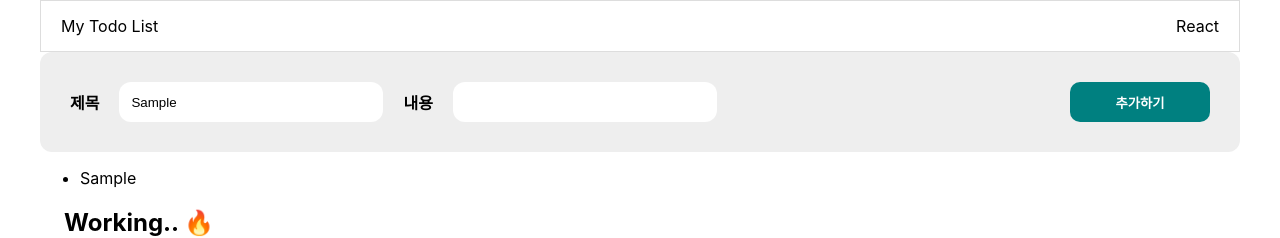
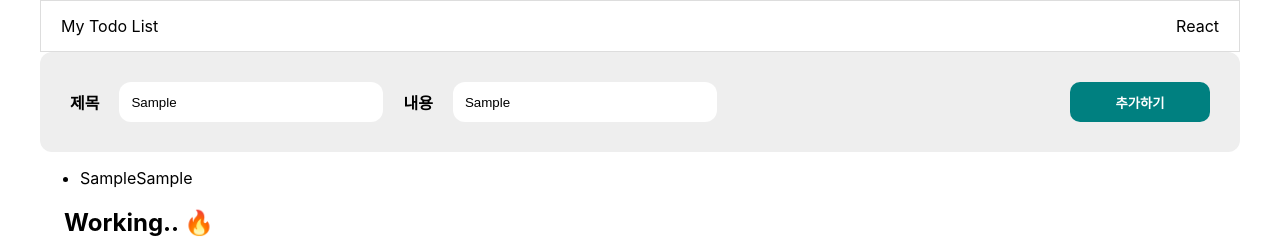
Before and after one commit to ose1012/week-1, a React (Create React App) app: page / in a window 1280 px wide. Both pictures are taken after typing "Sample", "Sample" into the empty fields and a click on the button "추가하기". Shown: the top 238 px of the page. Built offline with nearby package versions, Linux system fonts and the light colour scheme.

Commit message:
제목과 내용 추가하기

```diff
--- a/src/App.js
+++ b/src/App.js
@@ -1,6 +1,6 @@
 import React from "react";
 import "./App.css";
-import TodoList from "./components/pages/TodoList";
+import TodoList from "./pages/TodoList";
 
 function App() {
   return <TodoList />;
--- a/src/components/form/Form.jsx
+++ b/src/components/form/Form.jsx
@@ -1,33 +1,67 @@
 import React from "react";
-import { useState } from 'react';
-import List from '../list/List';
-import TodoList from '../pages/TodoList';
-import './style.css';
+import { useState } from "react";
+import List from "../list/List";
+import TodoList from "../../pages/TodoList";
+import "./style.css";
 function Form() {
   const [toDo, setToDo] = useState("");
   const [toDos, setToDos] = useState([]);
+  const [title, setTitle] = useState();
+  const [body, setBody] = useState();
   const onChange = (event) => setToDo(event.target.value);
   const onSubmit = (event) => {
     event.preventDefault();
-    if( toDo === ""){
-      return;
-    }
-    setToDo("");
-    setToDos((currentArray) => [toDo, ...currentArray]);
+    // if (toDo === "") {
+    //   return;
+    // }
+    // setToDos((currentArray) => [toDo, ...currentArray]);
+    // setToDo("");
+    const merge = {
+      id: 0,
+      title: title,
+      body: body,
+      isDone: false,
+    };
+    console.log(title, body);
+    setToDos((prev) => [...prev, merge]);
   };
-    return (
-      <><form className="add-form" onSubmit={onSubmit}>
+  return (
+    <>
+      <form className="add-form" onSubmit={onSubmit}>
         <div className="input-group">
           <label className="form-label">제목</label>
-          <input type="text" name="title" className="add-input input-body" />
+          <input
+            type="text"
+            name="title"
+            className="add-input input-body"
+            onChange={(e) => {
+              setTitle(e.target.value);
+            }}
+          />
           <label className="form-label">내용</label>
-          <input type="text" name="body" className="add-input" onChange={onChange} value={toDo} />
+          <input
+            type="text"
+            name="body"
+            className="add-input"
+            onChange={(e) => {
+              setBody(e.target.value);
+            }}
+          />
         </div>
         <button className="add-button">추가하기</button>
       </form>
-        <ul>{toDos.map((item, index) => (<li key={index}>{item}</li>))}</ul>
-      </>
-    );
-  }
+      <ul>
+        {toDos.map((item) => {
+          return (
+            <li key={item.id}>
+              {item.title}
+              {item.body}
+            </li>
+          );
+        })}
+      </ul>
+    </>
+  );
+}
 
 export default Form;
--- a/src/components/pages/TodoList.jsx
+++ /dev/null
@@ -1,16 +0,0 @@
-import React, { useState } from "react";
-import Header from "./../../components/header/Header";
-import Form from "./../../components/form/Form";
-import List from "./../../components/list/List";
-import Layout from "./../../components/layout/Layout";
-const TodoList = () =>{
-    return (
-        <Layout>
-            <Header />
-            <Form />
-            <List />
-        </Layout>
-    )
-}
-
-export default TodoList;
--- /dev/null
+++ b/src/pages/TodoList.jsx
@@ -0,0 +1,15 @@
+import Header from "../components/header/Header";
+import Form from "../components/form/Form";
+import List from "../components/list/List";
+import Layout from "../components/layout/Layout";
+const TodoList = () => {
+  return (
+    <Layout>
+      <Header />
+      <Form />
+      <List />
+    </Layout>
+  );
+};
+
+export default TodoList;
```
